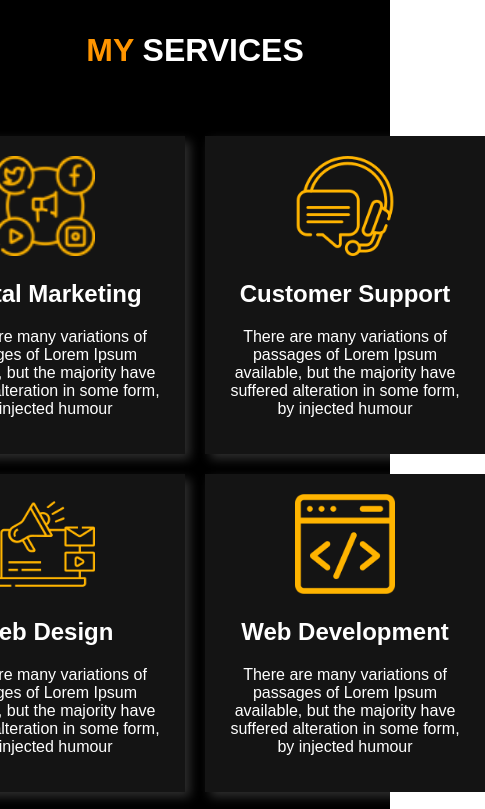
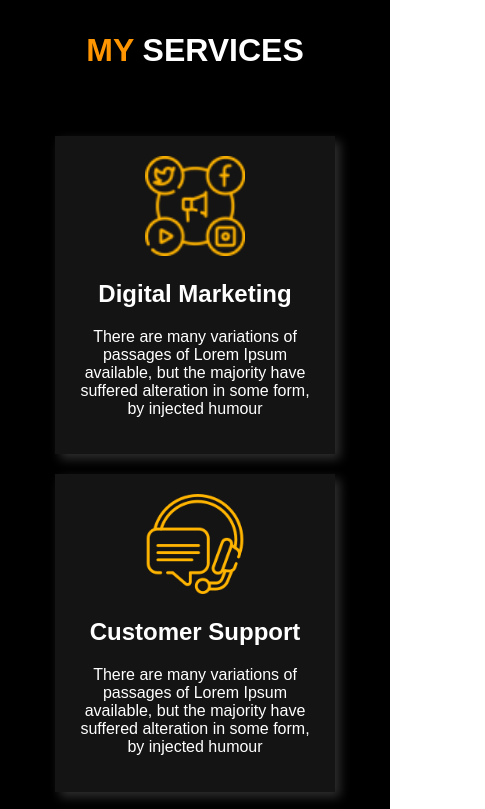
Before and after one commit to HirushiMandakini/myportfolio, a website: page index.html in a window 390 px wide. Shown: the part 1460-2269 px from the top of the page, 485 px wide, since content can reach past the window. Drawn offline with nearby package versions, Linux system fonts and the light colour scheme.

Commit message:
M L skill section

```diff
--- a/styles.css
+++ b/styles.css
@@ -887,6 +887,11 @@ footer {
         margin-top: 10px; /* Add some margin between buttons */
     }
     /*home*/
+        /*my service*/
+        .service-container {
+            grid-template-columns: repeat(1, 1fr); /* Three columns */
+            }
+      /*my service*/
  /*my project*/
  .project-container {
     grid-template-columns: repeat(1, 1fr); /* Three columns */
```
